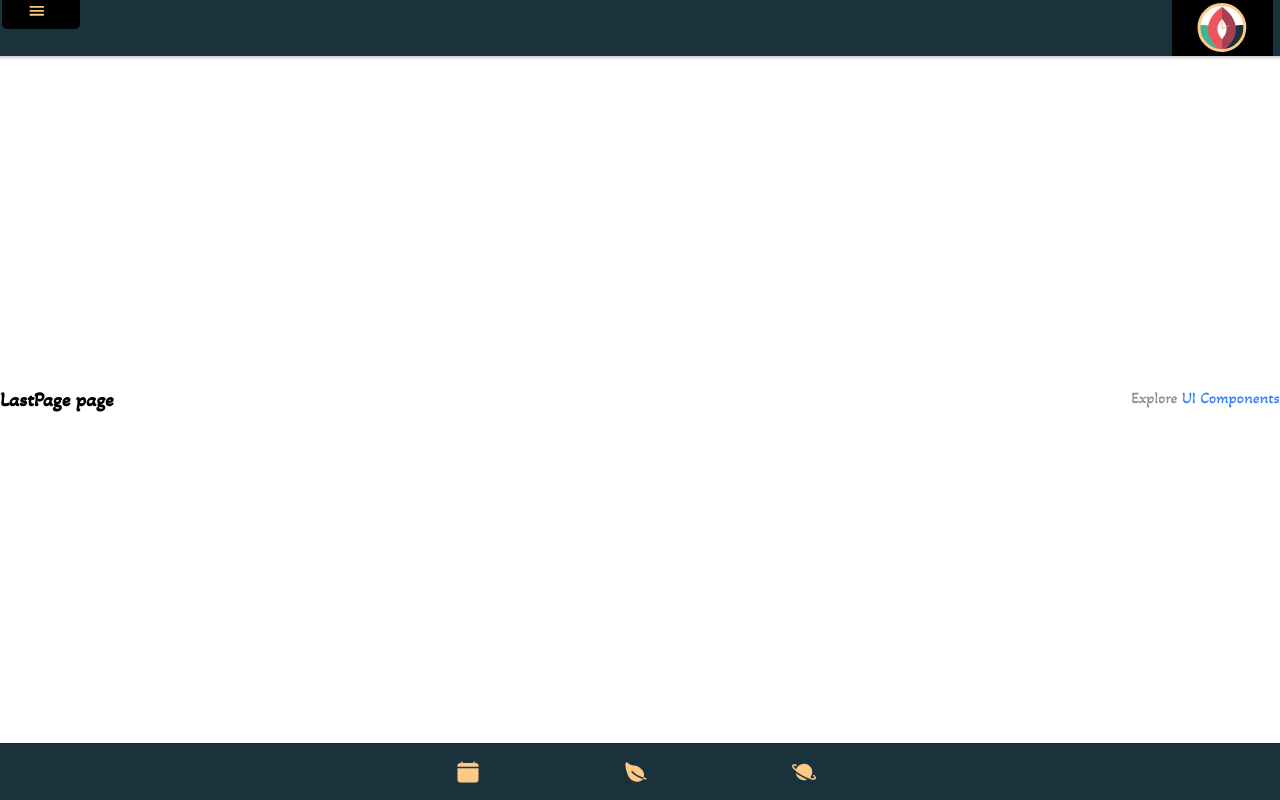
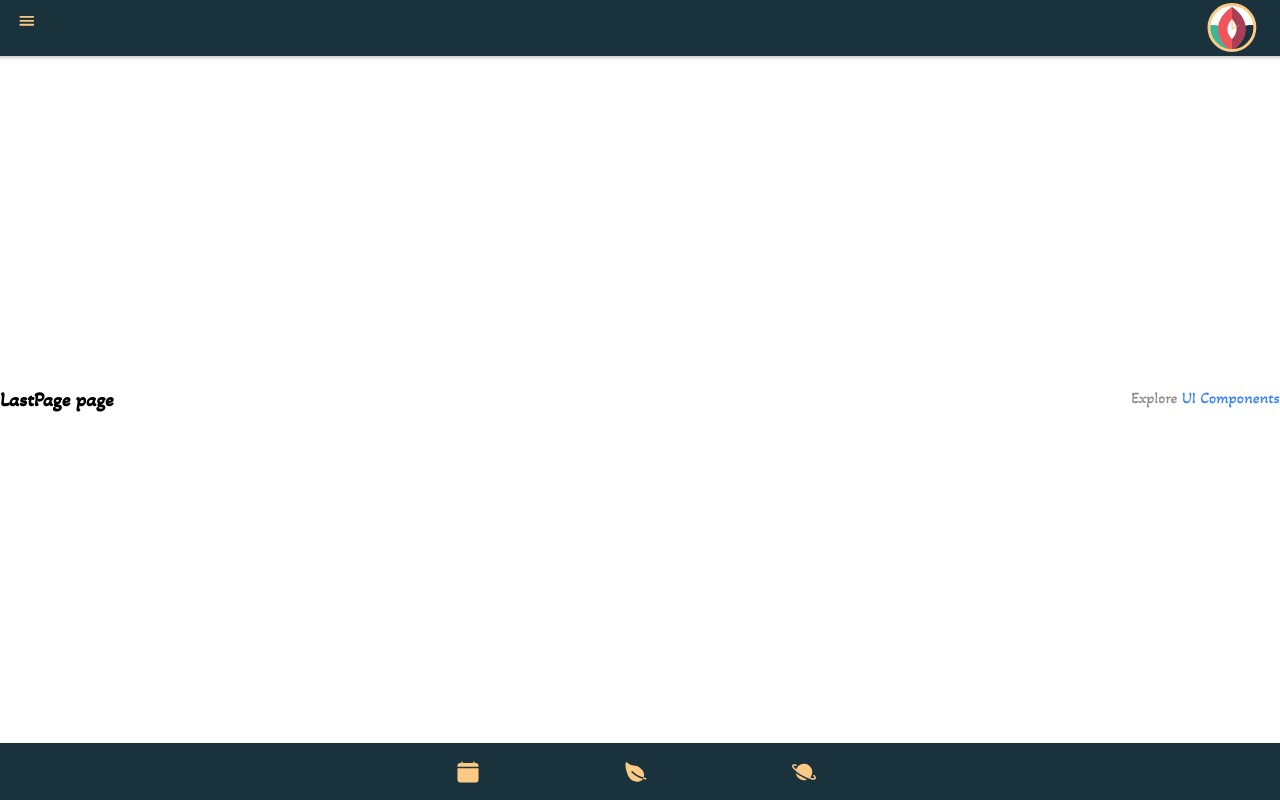
Before and after one commit to mds2022-m1/projets-plant-care, a React (Create React App) app in the folder plant-care/: page /more in a window 1280 px wide. Built offline with nearby package versions, Linux system fonts and the light colour scheme.

Commit message:
fix style button

```diff
--- a/plant-care/src/pages/logIn/LogIn.css
+++ b/plant-care/src/pages/logIn/LogIn.css
@@ -4,14 +4,14 @@
 
 
 
-.button {
+.button-login {
     background-color: black;
     padding: 10px;
     border-radius: 5px;
     color: white;
   }
 
-.button:hover{
+.button-login:hover{
    background-color: #F7F7F7;
    color: black;
   }
--- a/plant-care/src/pages/logIn/LogIn.js
+++ b/plant-care/src/pages/logIn/LogIn.js
@@ -47,8 +47,8 @@ function LogIn() {
     return (
     <div className="App">
       <h1 className='titlelogin'>Hello, please sign in!</h1>
-      <button className='button' onClick={signInWithGithub}>Connexion GitHub</button>
-      <button className='button' onClick={signInWithGoogle}>Connexion Google</button>
+      <button className='button-login' onClick={signInWithGithub}>Connexion GitHub</button>
+      <button className='button-login' onClick={signInWithGoogle}>Connexion Google</button>
     </div>
   );
 
```
